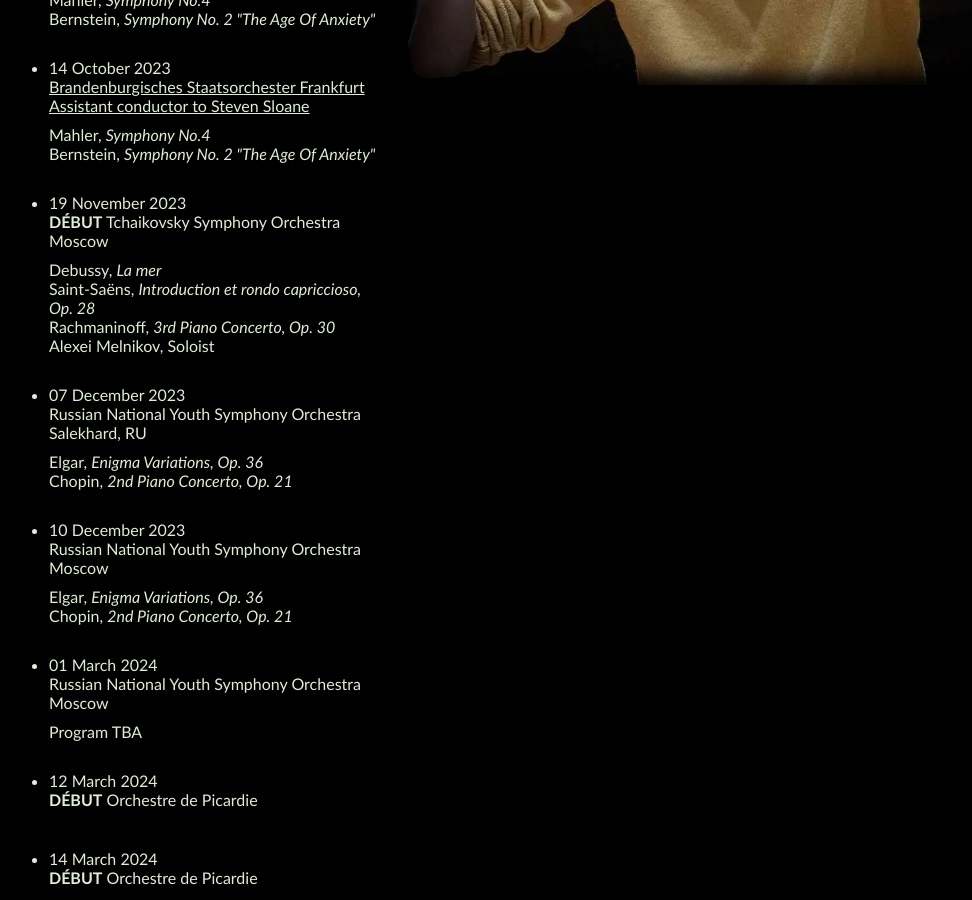
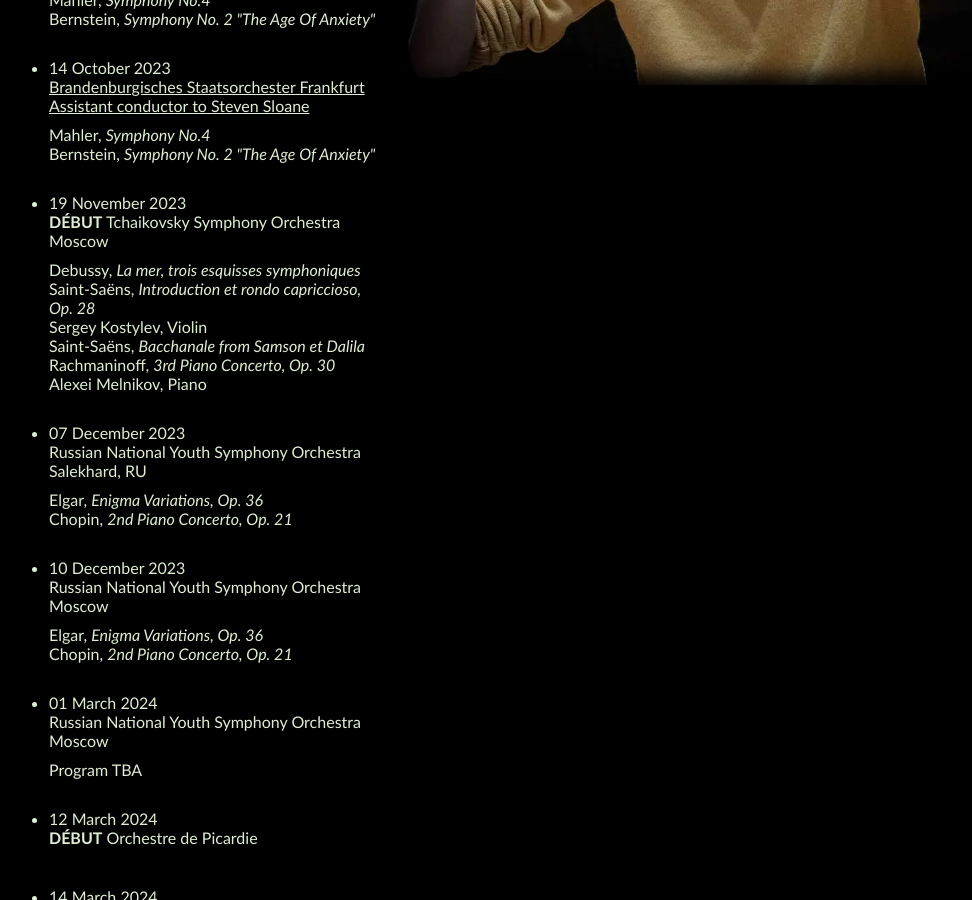
Before and after one commit to martincadoux/clementnonciaux.com, a Jekyll site: the page built from _pages/calendar.html, in a window 1280 px wide and 900 px high, scrolled down 544 px. Shown: the whole window, without its empty margins (109-1081 px from the left). Built offline with Jekyll 4.4.1, drawn with Linux system fonts in a browser that asks for light colours.

Commit message:
Update events.yml

```diff
--- a/_data/events.yml
+++ b/_data/events.yml
@@ -74,10 +74,12 @@
     **DÉBUT** Tchaikovsky Symphony Orchestra
     Moscow
   program: |-
-    Debussy, *La mer*
+    Debussy, *La mer, trois esquisses symphoniques*
     Saint-Saëns, *Introduction et rondo capriccioso, Op. 28*
+    Sergey Kostylev, Violin
+    Saint-Saëns, *Bacchanale from Samson et Dalila*
     Rachmaninoff, *3rd Piano Concerto, Op. 30*
-    Alexei Melnikov, Soloist
+    Alexei Melnikov, Piano
 
 - date: 2023-10-14
   location: |-
```
